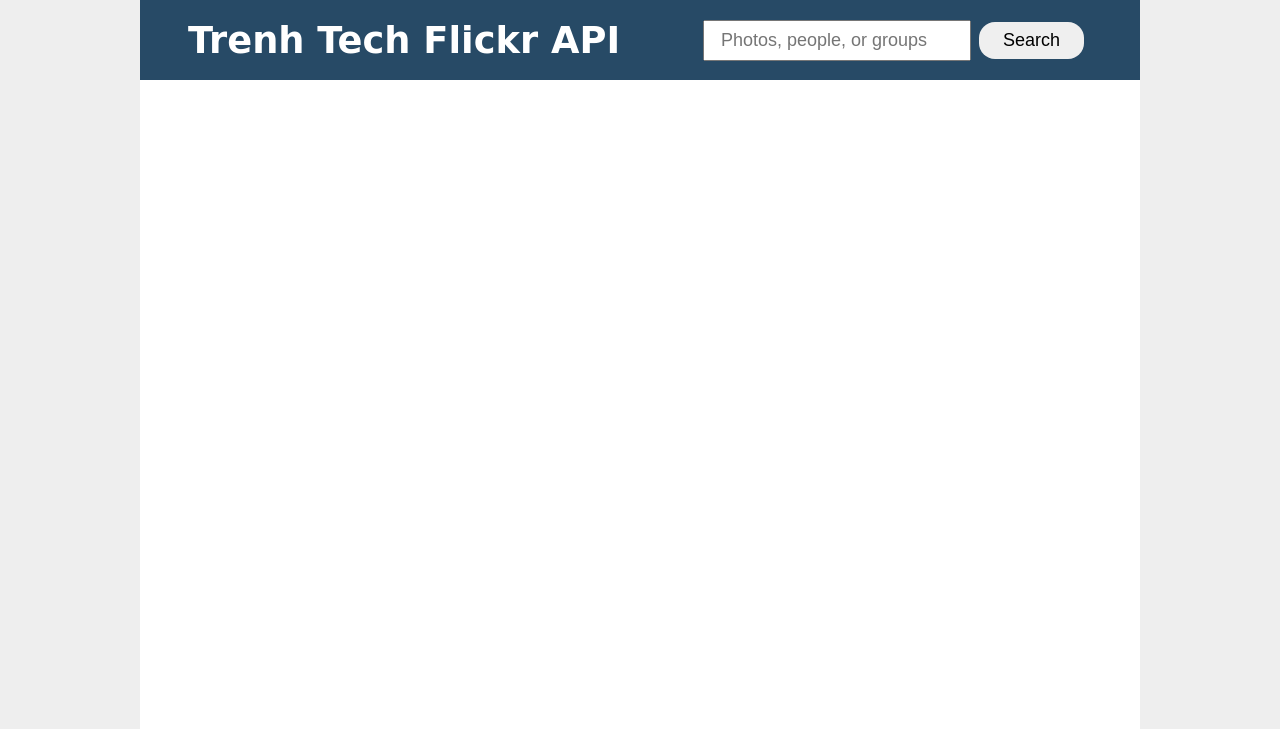
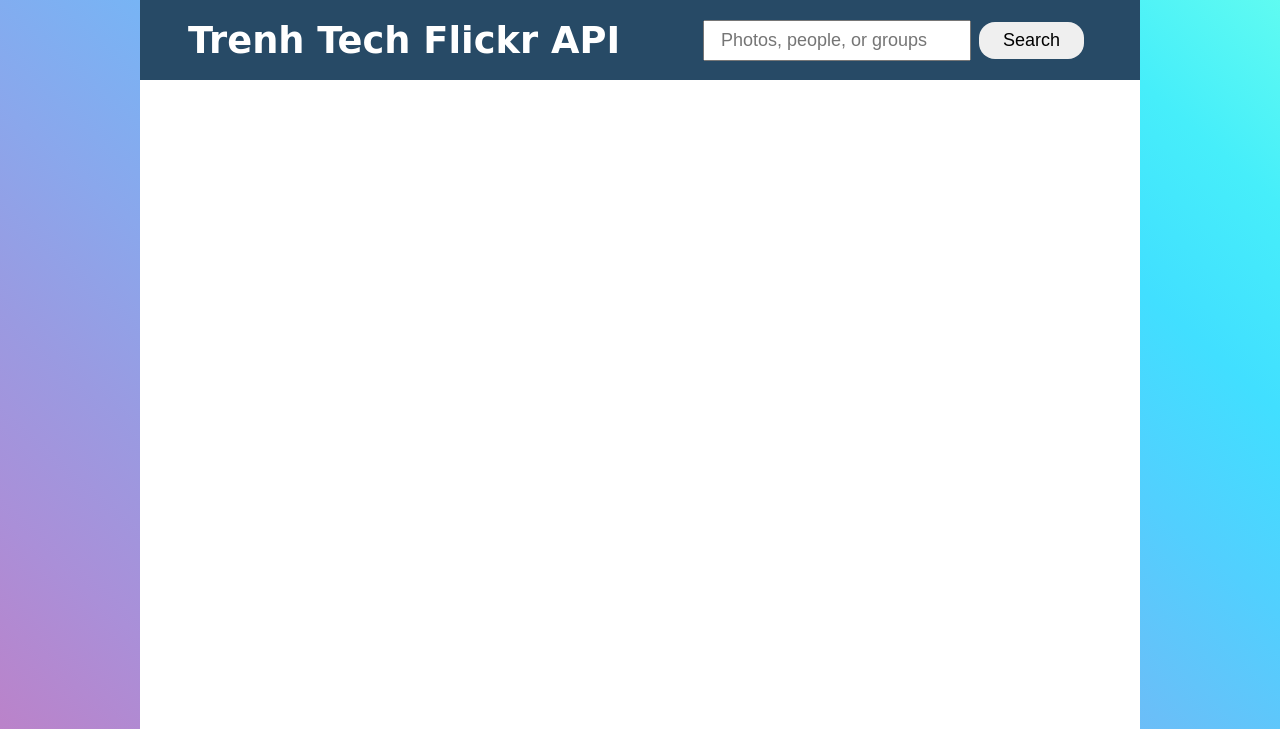
Before and after one commit to stefantrenh/stefantrenh.github.io, a plain HTML site: page Flickr_API/index.html in a window 1280 px wide. Shown: the top 729 px of the page. Drawn offline with Linux system fonts and the light colour scheme; a web font is replaced by a local one.

Commit message:
Update style.css
just changed the background to gardient

```diff
--- a/Flickr_API/style.css
+++ b/Flickr_API/style.css
@@ -1,6 +1,6 @@
 body{
     margin: 0;
-    background-color: #eee;
+    background-image: linear-gradient(to right top, #d16ba5, #c777b9, #ba83ca, #aa8fd8, #9a9ae1, #8aa7ec, #79b3f4, #69bff8, #52cffe, #41dfff, #46eefa, #5ffbf1);
     font-family: 'Raleway', sans-serif;
 }
 .wrapper{
```
